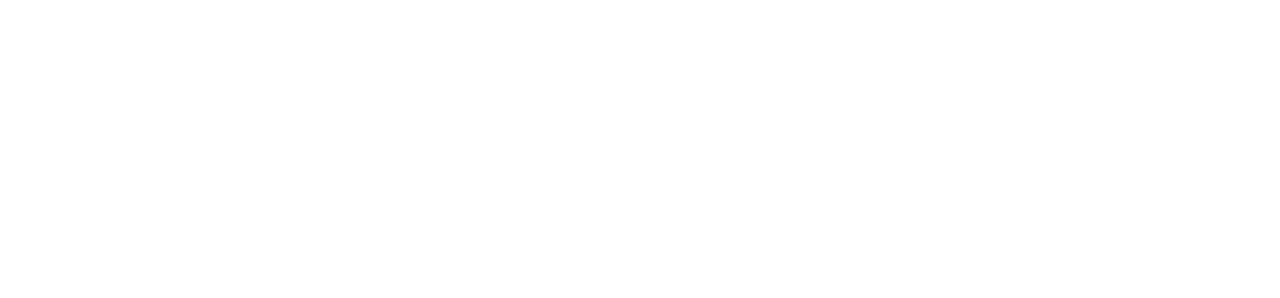
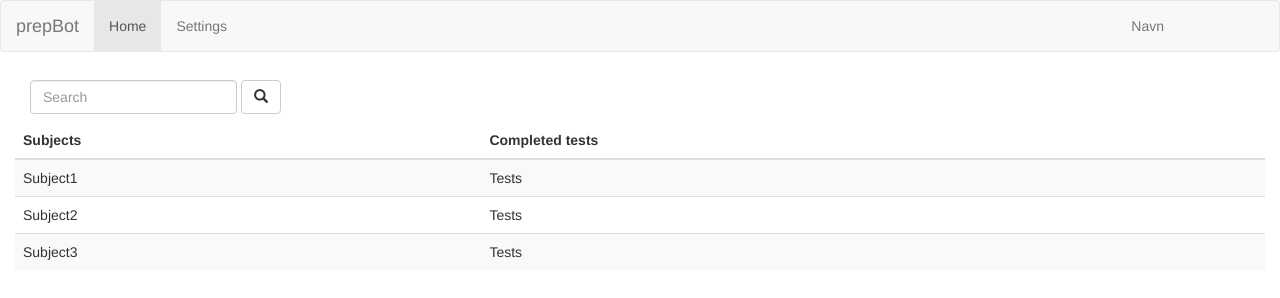
Before and after one commit to mariaronning/pu, a plain HTML site: page student/student.html in a window 1280 px wide. Drawn offline with nearby package versions, Linux system fonts and the light colour scheme.

Commit message:
lagt til home, settings, navn, søkefelt og table i student.html

```diff
--- a/student/student.html
+++ b/student/student.html
@@ -3,6 +3,74 @@
 
     <head>
         <meta charset="utf-8">
+        <title>prepBot</title>
+        <script src="https://www.gstatic.com/firebasejs/live/3.1/firebase.js"></script>
+        <link rel="stylesheet" type="text/css" href="../style.css">
+        <link rel="stylesheet" href="https://maxcdn.bootstrapcdn.com/bootstrap/3.3.5/css/bootstrap.min.css">
     </head>
 
+    <body>
+
+    <nav class="navbar navbar-default">
+        <div class="container-fluid">
+            <!-- Brand and toggle get grouped for better mobile display -->
+            <div class="navbar-header">
+                <button type="button" class="navbar-toggle collapsed" data-toggle="collapse" data-target="#bs-example-navbar-collapse-1" aria-expanded="false">
+                    <span class="sr-only">Toggle navigation</span>
+                    <span class="icon-bar"></span>
+                    <span class="icon-bar"></span>
+                    <span class="icon-bar"></span>
+                </button>
+                <a class="navbar-brand" href="#">prepBot</a>
+            </div>
+            <div>
+                <ul class="nav navbar-nav">
+                    <li class="active"><a href="student.html">Home</a></li>
+                    <li><a href=#>Settings</a></li>
+                </ul>
+            </div>
+            <div>
+                <ul class="nav navbar-nav navbar-right">
+                    <li id="name"><a>Navn</a></li>
+                </ul>
+            </div>
+            <div class="navbar-form navbar-right">
+                <button id="btnLogout" class="btn btn-action hide btn-default"> Log out </button>
+            </div>
+        </div>
+    </nav>
+
+    <div class="container-fluid">
+        <form class="navbar-form navbar-left" role="search">
+            <div class="form-group">
+                <input type="text" class="form-control" placeholder="Search">
+            </div>
+            <button type="submit" class="btn btn-default"><span class="glyphicon glyphicon-search"></span></button>
+        </form>
+        <table class="table table-striped">
+            <thead>
+            <tr>
+                <th>Subjects</th>
+                <th>Completed tests</th>
+            </tr>
+            </thead>
+            <tbody>
+            <tr>
+                <td>Subject1</td>
+                <td>Tests</td>
+            </tr>
+                        <tr>
+                <td>Subject2</td>
+                <td>Tests</td>
+            </tr>
+                        <tr>
+                <td>Subject3</td>
+                <td>Tests</td>
+            </tr>
+            </tbody>
+        </table>
+    </div>
+
+    </body>
+
 </html>
--- a/style.css
+++ b/style.css
@@ -1,3 +1,7 @@
 .hide {
   display: none;
 }
+
+#name {
+    margin-right: 100px;
+}
```
